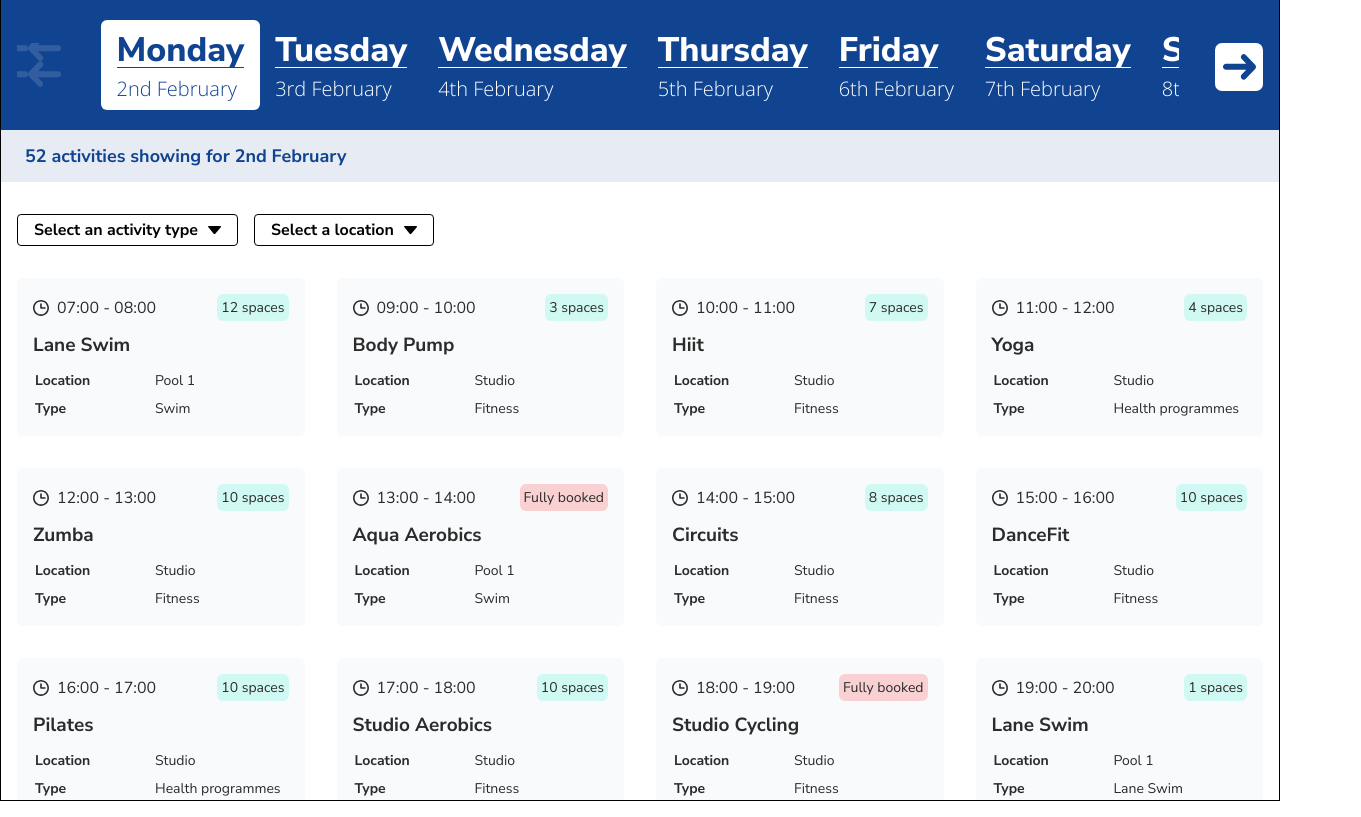
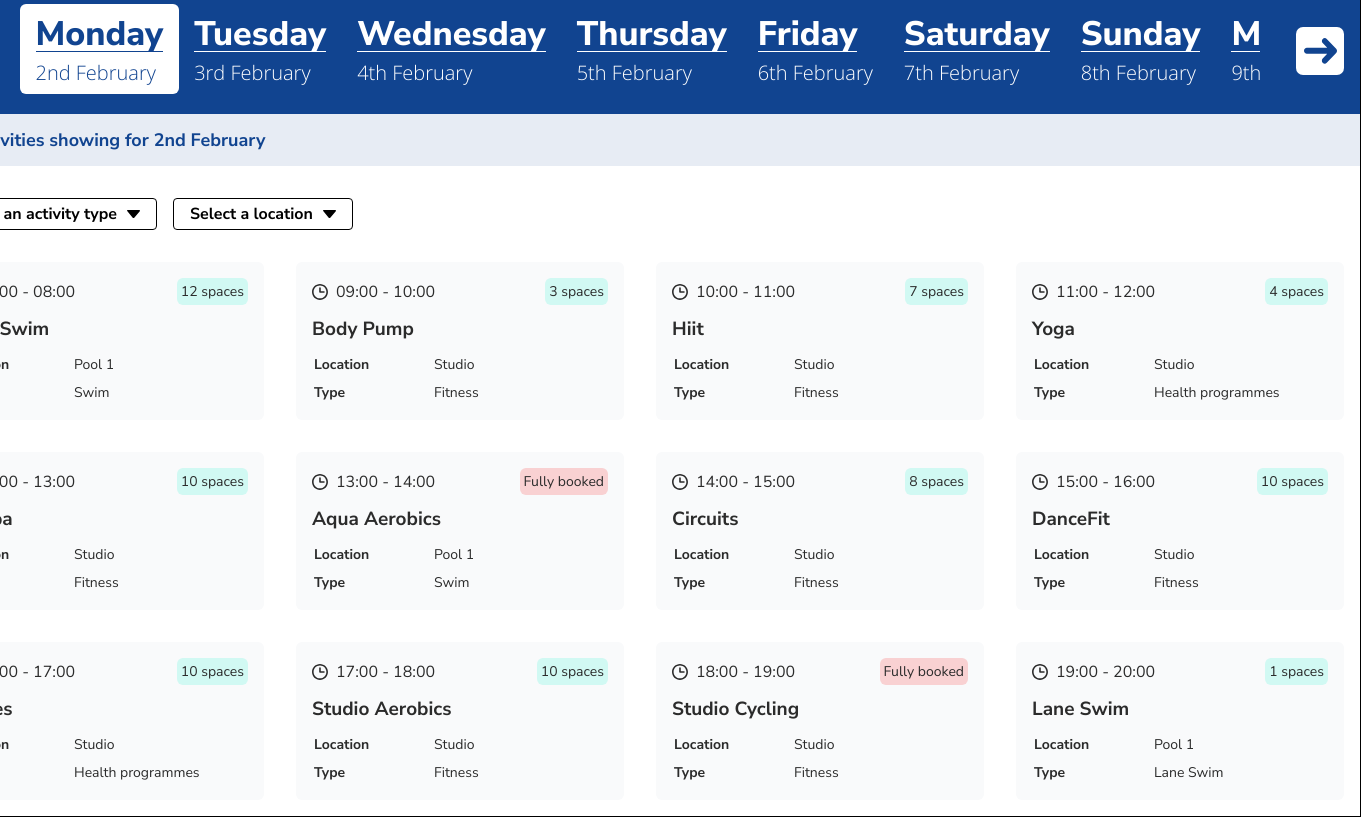
Before and after one commit to WillisDyson/lcc-booking-system, a React (Vite) app in the folder lcc-booking-system-app/: page / in a window 1280 px wide. Shown: the whole page, 1361 px wide, since content can reach past the window. Built offline with nearby package versions, Linux system fonts and the light colour scheme.

Commit message:
Fix for missing styles on prod

```diff
--- a/lcc-booking-system-app/src/App.module.scss
+++ b/lcc-booking-system-app/src/App.module.scss
@@ -1,4 +1,4 @@
-main {
+.app {
     align-items: center;
     display: flex;
     height: 100vh;
--- a/lcc-booking-system-app/src/App.tsx
+++ b/lcc-booking-system-app/src/App.tsx
@@ -2,10 +2,11 @@ import { BrowserRouter as Router, Routes, Route } from "react-router-dom";
 import { ActivitySearchFiltersProvider } from "./context/ActivitySearchFiltersContext";
 import Homepage from "./pages/Homepage";
 import ActivityPage from "./pages/ActivityPage";
-import './App.module.scss'
+import styles from "./App.module.scss";
 
 function App() {
   return (
+    <main className={styles.app}>
       <ActivitySearchFiltersProvider>
         <Router>
             <Routes>
@@ -14,6 +15,7 @@ function App() {
             </Routes>
         </Router>
       </ActivitySearchFiltersProvider>
+    </main>
   );
 }
 
```
Lines whose indentation alone changed are shown as unchanged.
